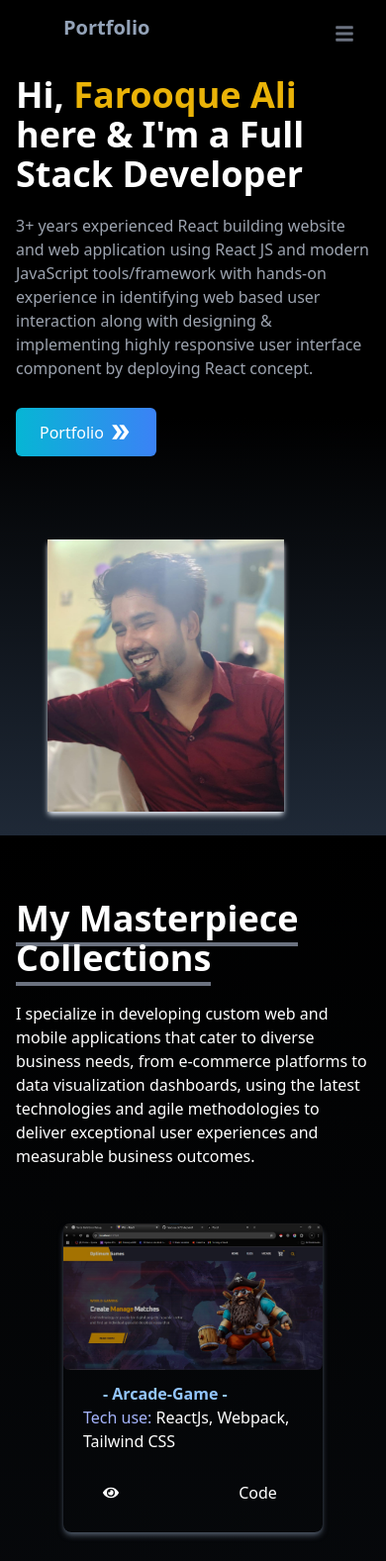
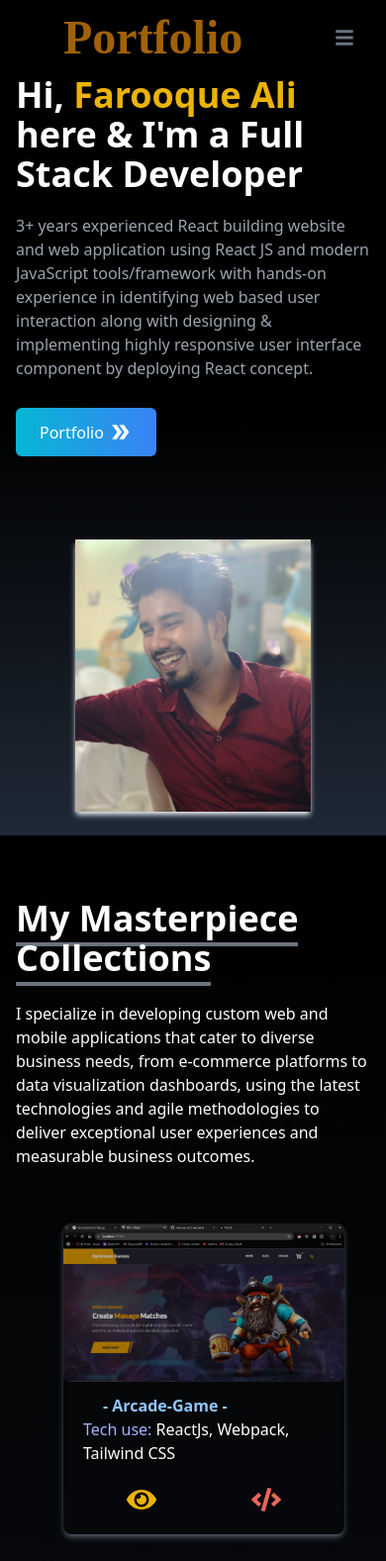
Before and after one commit to farooque-Git/portfolio-main, a React app: page / in a window 390 px wide. Shown: the top 1577 px of the page at 99% size. Built offline with nearby package versions, Linux system fonts and the light colour scheme.

Commit message:
udpate header and resume

```diff
--- a/src/components/Contact.jsx
+++ b/src/components/Contact.jsx
@@ -1,7 +1,3 @@
-
-
-
-
 const Contact = () => {
   return (
     <div
@@ -9,7 +5,7 @@ const Contact = () => {
       className="w-full h-full bg-gradient-to-b from-black to-gray-800 p-4 text-white"
     >
       <div className="flex flex-col p-4 justify-center max-w-screen-lg mx-auto h-full">
-        <div className="pb-8">
+        <div className="">
           <p className="text-4xl font-bold inline border-b-4 border-gray-500">
             Contact
           </p>
--- a/src/components/Header.jsx
+++ b/src/components/Header.jsx
@@ -33,9 +33,9 @@ const Header = () => {
   ];
 
   return (
-    <div className="flex bg-black justify-between items-center w-full h-14 px-4 fixed">
+    <div className="flex bg-black justify-between items-center w-full h-16 px-4 fixed">
       <div>
-        <h1 className="text-slate-400 hover:text-sky-400 font-bold ml-10 p-2 text-xl">
+        <h1 className=" pt-5 text-yellow-700 hover:text-yellow-100 font-caveat ml-10 p-2 font-bold text-5xl">
           Portfolio
         </h1>
       </div>
--- a/src/components/Home.jsx
+++ b/src/components/Home.jsx
@@ -40,7 +40,7 @@ const Home = () => {
           <img
             src={about}
             alt="my profile"
-            className=" ml-8  mx-auto w-2/3 md:w-full mb-6 shadow-md shadow-slate-200"
+            className=" sm:mx-auto md:ml-8 mx-auto w-2/3 md:w-full mb-6 shadow-md shadow-slate-200"
           />
         </div>
       </div>
--- a/src/components/Project.jsx
+++ b/src/components/Project.jsx
@@ -10,7 +10,7 @@ import tradeye from "./image/tradeye.jpg";
 import compiler from "./image/code-compiler.jpg";
 import gameapp from "./image/gameapp.jpg";
 import tradeglobal from "./image/tradeglobal.jpg";
-import { FaEye } from "react-icons/fa";
+import { FaEye, FaCode } from "react-icons/fa";
 
 const Project = () => {
   const projects = [
@@ -51,8 +51,7 @@ const Project = () => {
       id: 8,
       src: youtube,
       name: "Youtube",
-      description:
-        "Reactjs, Redux Toolkit, Webpack,Bundler,  Tailwind CSS, Google Api",
+      description: "Reactjs, RTK, Webpack, Tailwind CSS, Google Api",
       deployurl: "https://youtube-pearl-delta.vercel.app/",
       codeurl: "https://github.com/farooque-Git/youtube",
     },
@@ -148,18 +147,18 @@ const Project = () => {
                     <span className="font-thin">{description}</span>
                   </p>
                 </div>
-                <div className="flex items-center justify-center">
+                <div className="flex items-center text-3xl  justify-center">
                   <button
-                    className="w-1/2 px-6 py-3 m-4 duration-200 hover:scale-105"
+                    className="w-1/2 px-16 text-3xl py-1 duration-200 text-yellow-500 hover:scale-150"
                     onClick={() => handleVisitClick(deployurl)}
                   >
                     <FaEye />
                   </button>
                   <button
-                    className="w-1/2 px-6 py-3 m-4 duration-200 hover:scale-105"
+                    className="w-1/2 px-10 py-3 m-2 duration-200 text-[#e7665a] hover:scale-150"
                     onClick={() => handleCodeClick(codeurl)}
                   >
-                    Code
+                    <FaCode />
                   </button>
                 </div>
               </div>
--- a/src/index.css
+++ b/src/index.css
@@ -1,3 +1,5 @@
 @tailwind base;
 @tailwind components;
 @tailwind utilities;
+
+@import url("https://fonts.googleapis.com/css2?family=Caveat:wght@400..700&display=swap");
--- a/tailwind.config.js
+++ b/tailwind.config.js
@@ -2,7 +2,11 @@
 module.exports = {
   content: ["./src/**/*.{js,jsx}"],
   theme: {
-    extend: {},
+    extend: {
+      fontFamily: {
+        caveat: ["Caveat", "cursive"],
+      },
+    },
   },
   plugins: [],
 };
```
